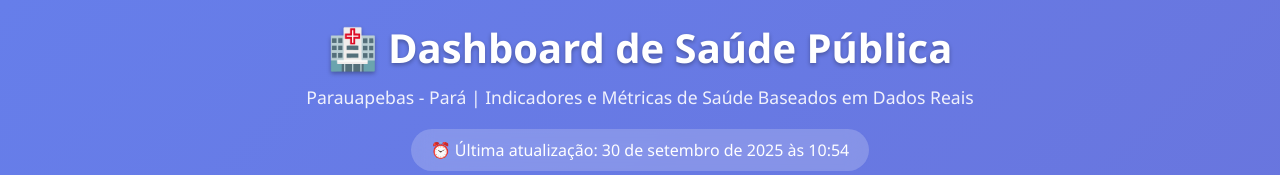
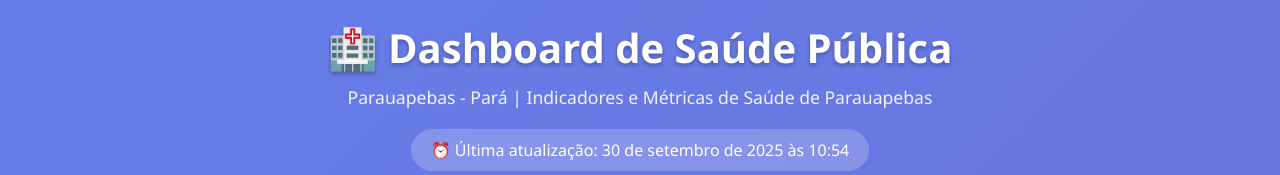
Before and after one commit to fksinamuniz/Dashboard-, a plain HTML site: page index.html in a window 1280 px wide. Shown: the top 175 px of the page. Drawn offline with Linux system fonts and the light colour scheme.

Commit message:
Update index.html

```diff
--- a/index.html
+++ b/index.html
@@ -512,7 +512,7 @@
         <!-- Cabeçalho -->
         <header class="header">
             <h1>🏥 Dashboard de Saúde Pública</h1>
-            <p>Parauapebas - Pará | Indicadores e Métricas de Saúde Baseados em Dados Reais</p>
+            <p>Parauapebas - Pará | Indicadores e Métricas de Saúde de Parauapebas</p>
             <div class="timestamp">
                 ⏰ Última atualização: <span id="currentTime"></span>
             </div>
```
